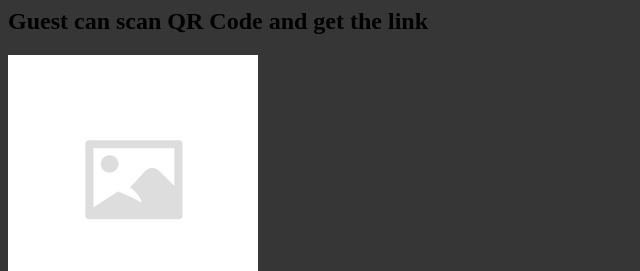
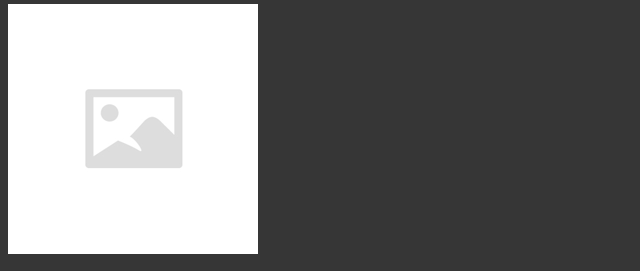
Before and after one commit to karthikpanicker/connect-default-receiver, a website: page src/index.html in a window 1280 px wide. Shown: the part 79-350 px from the top of the page, without its empty margins (0-640 px from the left). Drawn offline with Linux system fonts and the light colour scheme; files whose address does not match are found by name.

Commit message:
Changes to scan qr text section.

```diff
--- a/src/index.html
+++ b/src/index.html
@@ -26,7 +26,7 @@
     <section>
         <div class="bgnd">
             <div class="qr-text">
-                <h2> Guest can scan QR Code and get the link</h2>
+                <section id="custom-section-scanqr"></section>
                 <div class="img-text">
                     <img src="placeholder.png" alt="Loading QR Code" id="qr-code" class="qr-img" />
                     <ol>
```
